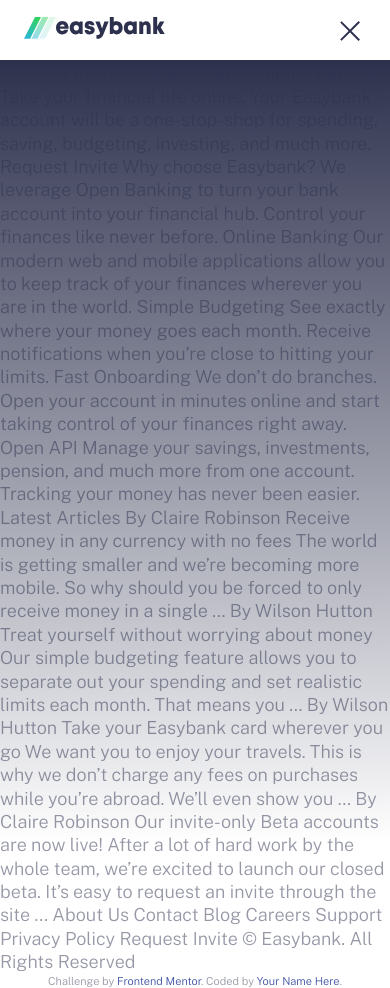
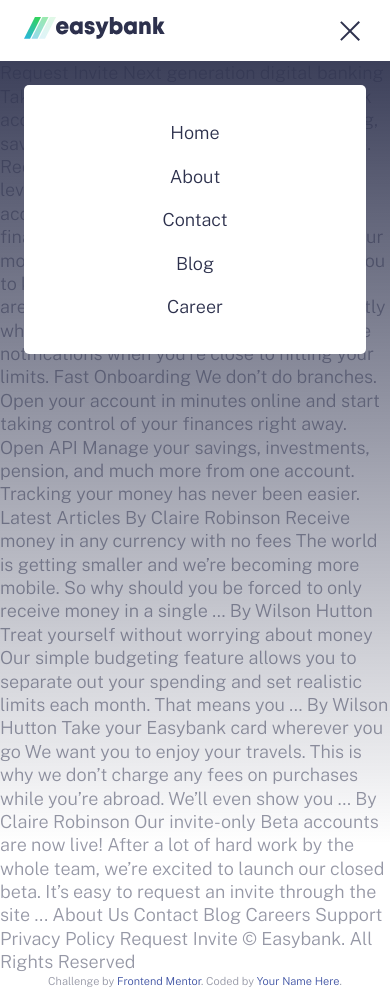
Before and after one commit to mattkimm/LandingPage, a plain HTML site: page index.html in a window 390 px wide. Both pictures are taken after a click on the link 353 px from the left and 30 px from the top of the page. Drawn offline with nearby package versions, Linux system fonts and the light colour scheme.

Commit message:
mobile menu added with animation

```diff
--- a/app/js/script.js
+++ b/app/js/script.js
@@ -1,17 +1,28 @@
 const btnHamburger = document.querySelector('#btnHamburger');
+const body = document.querySelector('body');
 const header = document.querySelector('.header');
 const overlay = document.querySelector('.overlay');
+const fadeElems = document.querySelectorAll('.has-fade');
+
 
 btnHamburger.addEventListener('click', function(){
     console.log('open hamburger');
     if(header.classList.contains('open')){ //close hamburger
+        body.classList.remove('noscroll');
         header.classList.remove('open');
-        overlay.classList.remove('fade-in');
-        overlay.classList.add('fade-out');
+        fadeElems.forEach(function(element){
+            element.classList.remove('fade-in');
+            element.classList.add('fade-out');
+        })
+
 
     }else{ // open hamburger menu
+        body.classList.add('noscroll');
         header.classList.add('open');
-        overlay.classList.remove('fade-out');
-        overlay.classList.add('fade-in');
+        fadeElems.forEach(function(elements){
+            elements.classList.remove('fade-out');
+            elements.classList.add('fade-in');
+        })
+
     }
 })
--- a/app/scss/_animations.scss
+++ b/app/scss/_animations.scss
@@ -1,5 +1,10 @@
+.has-fade {
+    visibility: hidden;
+}
+
 // can transition opacity 0 to 1`
 // can't transition none to display block!
+
 @keyframes fade-in {
     from {
         visibility: hidden;
@@ -10,12 +15,13 @@
         opacity: 0;
     }
     to {
+        visibility: visible;
         opacity : 1;
     }
 }
 
 .fade-in {
-    animation: fade-in 300ms ease-in-out forwards;
+    animation: fade-in 200ms ease-in-out forwards;
 }
 
 @keyframes fade-out {
@@ -35,5 +41,5 @@
     }
 }
 .fade-out {
-    animation: fade-out 300ms ease-in-out forwards;
+    animation: fade-out 200ms ease-in-out forwards;
 }
--- a/app/scss/_globals.scss
+++ b/app/scss/_globals.scss
@@ -16,10 +16,19 @@
     font-weight : 300;
     color : $grayishBlue;
     line-height : 1.3;
+    &.noscroll {
+        overflow: hidden;
+    }
 }
 
 a, a:visited, a:hover {
     text-decoration: none;
+}
+
+//spacing
+.container {
+  padding-left  : 1.5rem;
+  padding-right : 1.5rem;
 }
 
 // Flexbox
@@ -36,6 +45,7 @@
         align-items: center;
     }
 }
+
 
 // Buttons
 button, .button {
--- a/app/scss/_header.scss
+++ b/app/scss/_header.scss
@@ -2,7 +2,7 @@
 
     // Hamburger open styles
     &.open {
-        .header__menu {
+        .header__toggle {
             > span:first-child {
                 transform : rotate(45deg);
             }
@@ -18,7 +18,8 @@
     .overlay {
         opacity : 0;
         position : fixed;
-        top : 3.75rem; // 60/16
+        //top : 3.75rem; // 60/16
+        top : 0;
         right : 0px;
         bottom : 0px;
         left : 0px;
@@ -29,11 +30,11 @@
         }
 
     }
-
-
     nav {
-        //17px 24px;
-        padding : 1.0625rem 1.5rem;
+        position: relative;
+        background-color: $white;
+        padding-top: 1.0625rem ;
+        padding-bottom : 1.0625rem;
     }
 
     &__logo {
@@ -44,7 +45,7 @@
 
         }
     }
-    &__menu { // Mobile Menu
+    &__toggle { // Mobile Menu Toggle
         > span {
             display : block;
             width : 26px;
@@ -57,6 +58,23 @@
             }
         }
 
+    }
+    &__menu {
+        position: absolute;
+        width: calc(100% - 3rem);
+        left : 50%;
+        transform : translateX(-50%);
+        background: $white;
+        margin-top : 1.5rem; //24 /16
+        padding : 1.625rem; //26px /16
+        border-radius : 5px;
+        a {
+            display: block;
+            color : $darkBlue;
+            padding : 0.625rem; //10/16
+            text-align: center;
+
+        }
     }
 
     &__links {
--- a/index.html
+++ b/index.html
@@ -19,12 +19,12 @@
 <body>
 
   <header class="header">
-    <div class="overlay"></div>
-    <nav class="flex flex-jc-sb flex-ai-c">
+    <div class="overlay has-fade"></div>
+    <nav class="container flex flex-jc-sb flex-ai-c">
       <a href="/" class="header__logo">
         <img src="images/logo.svg" alt="EasyBank">
       </a>
-      <a id="btnHamburger"href="#" class="header__menu hide-for-desktop">
+      <a id="btnHamburger"href="#" class="header__toggle hide-for-desktop">
         <span></span>
         <span></span>
         <span></span>
@@ -40,6 +40,14 @@
 
       <a href="#" class="button header__cta hide-for-mobile">Request Invite</a>
     </nav>
+
+    <div class="header__menu has-fade">
+      <a href="">Home</a>
+      <a href="">About</a>
+      <a href="">Contact</a>
+      <a href="">Blog</a>
+      <a href="">Career</a>
+    </div>
 
   </header>
 
```
Also changed, not shown: app/scss/style.css, 1 other file.
